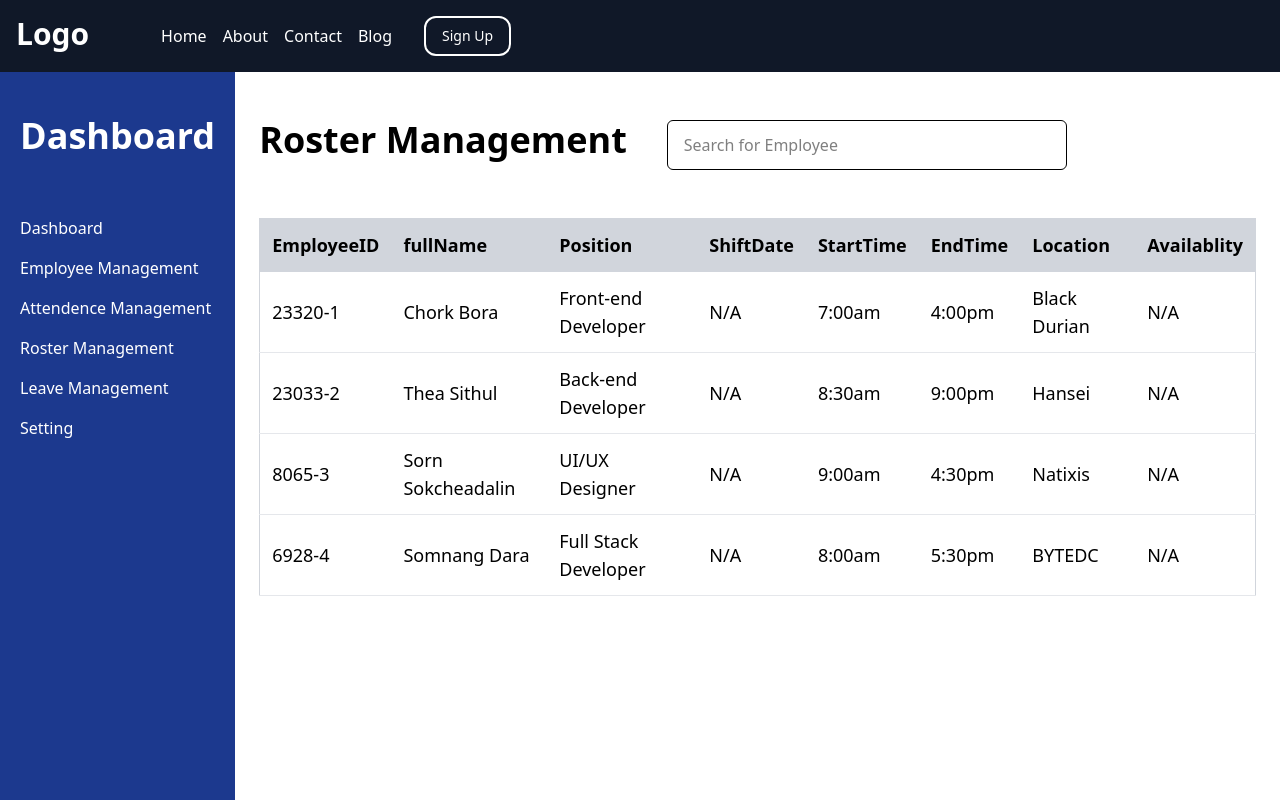
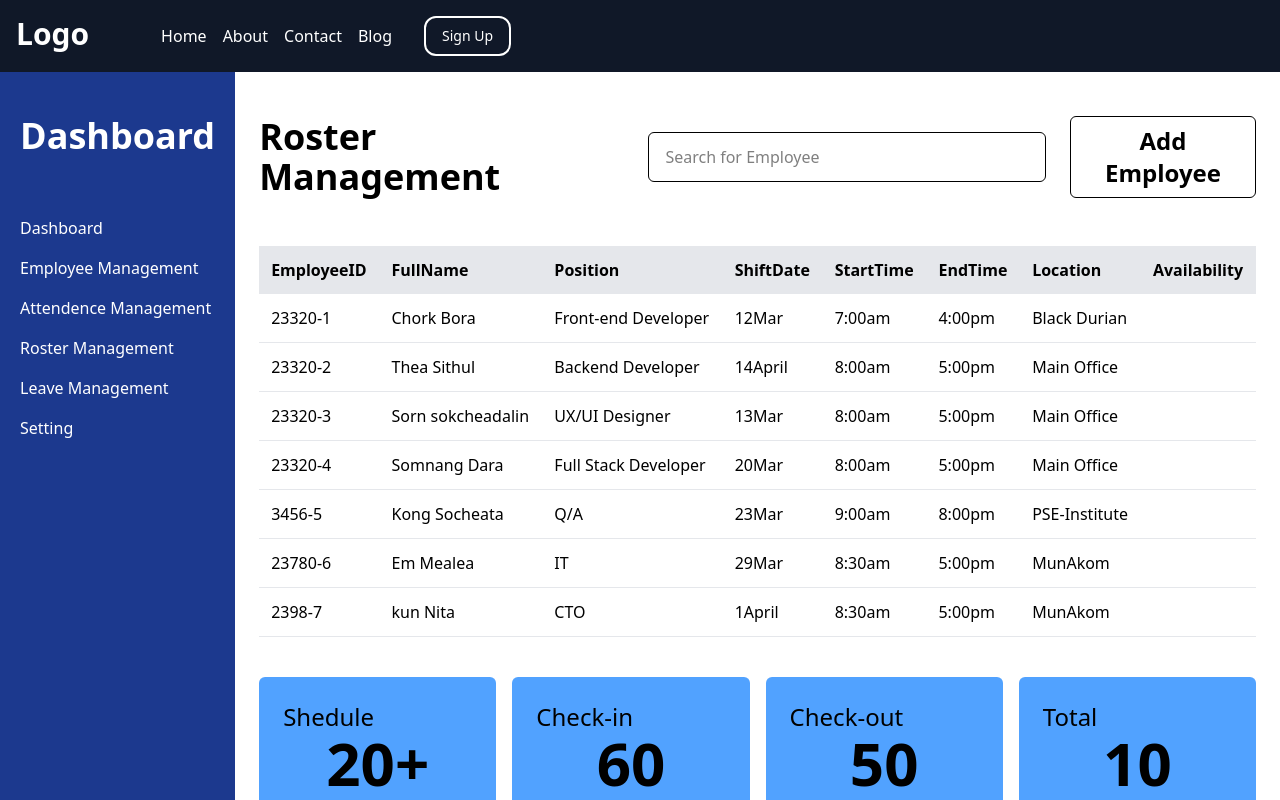
Before and after one commit to DaraCOOKED/HanSei-Electronics-fronted, a Nuxt app: page /roster-management in a window 1280 px wide. Shown: the top 800 px of the page. Built offline with nearby package versions, Linux system fonts and the light colour scheme.

Commit message:
feat/add employee

```diff
--- a/app/components/Roster.vue
+++ b/app/components/Roster.vue
@@ -1,28 +1,23 @@
 <script setup>
-
-defineProps({
-    id: String,
-    name: String,
-    position: String,
-    shifttime: Date,
-    starttime: Date,
-    endtime: Date,
-    location: String,
-
+const props = defineProps({
+  id: String,
+  name: String,
+  position: String,
+  shifttime: String,
+  starttime: String,
+  endtime: String,
+  location: String
 });
 </script>
 
-
 <template>
-  <tbody>
-    <tr class="border-b border-gray-200 hover:bg-gray-50">
-      <td class="p-3">{{ id }}</td>
-      <td class="p-3">{{ name }}</td>
-      <td class="p-3">{{ position }}</td>
-      <td class="p-3">{{ shifttime }}</td>
-      <td class="p-3">{{ starttime }}</td>
-      <td class="p-3">{{ endtime }}</td>
-      <td class="p-3">{{ location }}</td>
-    </tr>
-  </tbody>
+  <tr class="border-b border-gray-200 hover:bg-gray-50">
+    <td class="p-3">{{ props.id }}</td>
+    <td class="p-3">{{ props.name }}</td>
+    <td class="p-3">{{ props.position }}</td>
+    <td class="p-3">{{ props.shifttime }}</td>
+    <td class="p-3">{{ props.starttime }}</td>
+    <td class="p-3">{{ props.endtime }}</td>
+    <td class="p-3">{{ props.location }}</td>
+  </tr>
 </template>
--- /dev/null
+++ b/app/components/RosterStatic.vue
@@ -0,0 +1,16 @@
+<script setup>
+const props = defineProps({
+  tittle: String,
+  number: String
+});
+</script>
+
+<template>
+    <div class="block rounded-md bg-blue-400 p-6 mt-10 hover:bg-gray-100 transition-transform duration-400 ease-in-out hover:-translate-y-1">
+        <h2 class="text-2xl font-light font-gray-300 text-aligh-start" >
+            {{ tittle }}
+        </h2>
+
+        <p class="text-center  text-6xl font-semibold">{{ number }}</p>
+    </div>
+</template>
--- a/app/pages/attendence-management.vue
+++ b/app/pages/attendence-management.vue
@@ -1,5 +1,5 @@
 <script setup>
-import ApSsidebar from '~/components/AppSidebar.vue';
+import AppSidebar from '~/components/AppSidebar.vue';
 </script>
 
 <template>
--- a/app/pages/index.vue
+++ b/app/pages/index.vue
@@ -1,11 +1,11 @@
 <script setup>
-import Appsidebar from '~/components/Appsidebar.vue'
+import AppSidebar from '~/components/AppSidebar.vue'
 </script>
 
 <template>
     <div class="flex">
 
-        <Appsidebar />
+        <AppSidebar />
 
         <div class="p-6">
             <h1>Dashboard</h1>
--- a/app/pages/roster-management.vue
+++ b/app/pages/roster-management.vue
@@ -1,112 +1,255 @@
 <script setup>
-import AppSidebar from '../components/AppSidebar.vue';
+import { ref, computed } from 'vue'
+import AppSidebar from '../components/AppSidebar.vue'
+import Roster from '../components/Roster.vue'
+import RosterStatic from '~/components/RosterStatic.vue'
 
-function myFunction() {
-    var input, filter, table, tr, td, i, txtValue;
-    input = document.getElementById("myInput");
-    filter = input.value.toUpperCase();
-    table = document.getElementById("myTable");
-    tr = table.getElementsByTagName("tr");
-    // Start loop from index 1 to skip the header row (thead)
-    for (i = 1; i < tr.length; i++) {
-        td = tr[i].getElementsByTagName("td")[0];
-        if (td) {
-            txtValue = td.textContent || td.innerText;
-            if (txtValue.toUpperCase().indexOf(filter) > -1) {
-                tr[i].style.display = "";
-            } else {
-                tr[i].style.display = "none";
-            }
-        }
-    }
+const search = ref("")
+
+const employees = [
+    {
+        id: "23320-1",
+        name: "Chork Bora",
+        position: "Front-end Developer",
+        shifttime: "12Mar",
+        starttime: "7:00am",
+        endtime: "4:00pm",
+        location: "Black Durian"
+    },
+    {
+        id: "23320-2",
+        name: "Thea Sithul",
+        position: "Backend Developer",
+        shifttime: "14April",
+        starttime: "8:00am",
+        endtime: "5:00pm",
+        location: "Main Office"
+    },
+    {
+        id: "23320-3",
+        name: "Sorn sokcheadalin",
+        position: "UX/UI Designer",
+        shifttime: "13Mar",
+        starttime: "8:00am",
+        endtime: "5:00pm",
+        location: "Main Office",
+        availability: "Available"
+    },
+    {
+        id: "23320-4",
+        name: "Somnang Dara",
+        position: "Full Stack Developer",
+        shifttime: "20Mar",
+        starttime: "8:00am",
+        endtime: "5:00pm",
+        location: "Main Office",
+        availability: "Available"
+    },
+
+    {
+        id: "3456-5",
+        name: "Kong Socheata",
+        position: "Q/A",
+        shifttime: "23Mar",
+        starttime: "9:00am",
+        endtime: "8:00pm",
+        location: "PSE-Institute",
+        availability: "Available"
+
+    },
+
+    {
+        id: "23780-6",
+        name: "Em Mealea",
+        position: "IT",
+        shifttime: "29Mar",
+        starttime: "8:30am",
+        endtime: "5:00pm",
+        location: "MunAkom",
+        availability: "Available"
+
+    },
+
+    {
+        id: "2398-7",
+        name: "kun Nita",
+        position: "CTO",
+        shifttime: "1April",
+        starttime: "8:30am",
+        endtime: "5:00pm",
+        location: "MunAkom",
+        availability: "Available"
+
+    },
+]
+
+const filteredEmployees = computed(() => {
+    return employees.filter(emp =>
+        emp.name.toLowerCase().includes(search.value.toLowerCase()) ||
+        emp.id.toLowerCase().includes(search.value.toLowerCase())
+    )
+});
+
+// button alert
+const showForm = ref(false)
+
+function openForm() {
+    showForm.value = true
 }
+
+function closeForm() {
+    showForm.value = false
+}
+
 </script>
 
 <template>
     <div class="flex">
-        <!-- leftbar -->
+
+        <!-- Left bar -->
         <AppSidebar />
 
-        <!-- rightbar -->
-        <div class="mt-6 p-6 w-full">
+        <div class="p-6 w-full">
+
+            <!-- right Bar -->
+            <div class="flex items-center gap-6">
+                <h1 class="text-4xl font-bold mt-5">
+                    Roster Management
+                </h1>
+
+                <input v-model="search" placeholder="Search for Employee"
+                    class="w-100 p-3 pl-4 mt-5 text-base border rounded-md" />
+
+                <!-- button for create employee -->
+                <button @click="showForm = true"
+                    class="border rounded-md p-2 mt-5 text-2xl hover:bg-blue-400 font-bold transition-transform duration-400 ease-in-out hover:-translate-y-1">
+                    Add Employee
+                </button>
+
+                <!-- alert table creating employee -->
+
+                <div v-if="showForm" class="rounded-md block p-5 mt-5 border">
+                    <p class="text-center w-full font-black text-4xl">Add Employee
+                        <button @click="showForm = false" class="left-0 top-0 border-1 rounded-sm hover:bg-red-500">
+
+                            <svg xmlns="http://www.w3.org/2000/svg" fill="none" viewBox="0 0 24 24" stroke-width="2"
+                                stroke="currentColor" class="w-10 h-10">
+
+                                <path stroke-linecap="round" stroke-linejoin="round" d="M6 18L18 6M6 6l12 12" />
+                            </svg>
+
+                        </button>
+                    </p>
 
 
-            <div class="flex gap-10">
-                <!-- The Tittle -->
-                <h1 class="text-4xl font-syne font-bold mb-4">Roster Management</h1>
+                    <div class="">
+                        <form action="/action_page.php" class="mt-5 display-none position-fixed">
+                            <div class="flex gap-5">
+                                <label for="uname" class="font-bold text-start"><b>Firstname</b></label> <br>
+                                <input type="text" placeholder="Enter Firstname" name="uname"
+                                    class="border rounded-md p-3 font-light" required><br><br>
 
-                <!-- search  -->
-                <input type="text" id="myInput" onkeyup="myFunction()" placeholder="Search for Employee"
-                    title="Type in a name"
-                    class="w-100 p-3 pl-4 mb-4 text-base border border-black-300 rounded-md focus:outline-none focus:ring-2 focus:ring-blue-500">
+                                <label for="uname" class="font-bold text-start"><b>Lastname</b></label> <br>
+                                <input type="text" placeholder="Enter Lastname" name="uname"
+                                    class="border rounded-md p-3 font-light" required><br><br>
+                            </div><br>
+
+                            <div class="flex gap-5">
+                                <label for="uname" class="font-bold text-start"><b>Position</b></label> <br>
+                                <input type="text" placeholder="Enter   Position" name="uname"
+                                    class="border rounded-md p-3 font-light" required><br><br>
+
+                                <label for="uname" class="font-bold text-start"><b>Shifttime</b></label> <br>
+                                <input type="text" placeholder="Enter Shiftime" name="uname"
+                                    class="border rounded-md p-3 font-light" required><br><br>
+                            </div><br>
+
+                            <div class="flex gap-5">
+                                <label for="uname" class="font-bold text-start"><b>StartTime</b></label> <br>
+                                <input type="text" placeholder="Enter Starttime" name="uname"
+                                    class="border rounded-md p-3 font-light" required><br><br>
+
+                                <label for="uname" class="font-bold text-start"><b>EndTime</b></label> <br>
+                                <input type="text" placeholder="Enter EndTime" name="uname"
+                                    class="border rounded-md p-3 font-light" required><br><br>
+                            </div><br>
+
+                            <div class="flex gap-5">
+                                <label for="uname" class="font-bold text-start"><b>Location</b></label> <br>
+                                <input type="text" placeholder="Enter Location" name="uname"
+                                    class="border rounded-md p-3 font-light" required><br><br>
+
+                                <label for="uname" class="font-bold text-start"><b>Availability</b></label> <br>
+                                <input type="text" placeholder="Enter Availability" name="uname"
+                                    class="border rounded-md p-3 font-light" required><br><br>
+                            </div><b></b><br>
+
+                            <!-- role radio -->
+                            <div class="flex gap-3">
+                                <p class="font-bold text-xl font-sans">Role</p>
+                                <input type="radio" id="age1" name="age" value="Staff">
+                                <label for="age1">Staff</label><br>
+                                <input type="radio" id="age2" name="age" value="60">
+                                <label for="age2">Instuctor</label>
+                            </div><br>
+
+                            <!-- checkbox -->
+                            <label>
+                                <input type="checkbox" checked="checked" name="remember"> Let user know they were added
+                                to this course
+                            </label><br><br>
+
+                            <div class="flex gap-4 ">
+                                <input type="submit" value="Submit  "
+                                    class=" text-center rounded-md p-2 text-xl bg-blue-400 hover:bg-gray-300 w-30 transition-transform duration-400 ease-in-out hover:-translate-y-1">
+
+                                <input type="submit" value="Cencel"
+                                    class="text-center rounded-md p-2 text-xl bg-red-500 hover:bg-gray-300  w-30 transition-transform duration-400 ease-in-out hover:-translate-y-1">
+                            </div>
+                        </form>
+
+                    </div>
+                </div>
+
 
             </div>
 
-            <!-- list Table -->
-            <div class="overflow-x-auto">
-                <table id="myTable" class="mt-8 min-w-full border-collapse border border-gray-300 text-lg">
-                    <!-- list field -->
-                    <thead>
-                        <tr class="bg-gray-300 border-b border-gray-300">
-                            <th class=" text-left p-3 font-semibold">EmployeeID</th>
-                            <th class=" text-left p-3 font-semibold">fullName</th>
-                            <th class=" text-left p-3 font-semibold">Position</th>
-                            <th class=" text-left p-3 font-semibold">ShiftDate</th>
-                            <th class=" text-left p-3 font-semibold">StartTime</th>
-                            <th class=" text-left p-3 font-semibold">EndTime</th>
-                            <th class=" text-left p-3 font-semibold">Location</th>
-                            <th class=" text-left p-3 font-semibold">Availablity</th>
-                        </tr>
-                    </thead>
 
-                    <!-- list employee -->
-                    <tbody>
-                        <tr class="border-b border-gray-200 hover:bg-gray-50">
-                            <td class="p-3">23320-1</td>
-                            <td class="p-3">Chork Bora</td>
-                            <td class="p-3">Front-end Developer</td>
-                            <td class="p-3">N/A</td>
-                            <td class="p-3">7:00am</td>
-                            <td class="p-3">4:00pm</td>
-                            <td class="p-3">Black Durian</td>
-                            <td class="p-3">N/A</td>
-                        </tr>
-                        <tr class="border-b border-gray-200 hover:bg-gray-50">
-                            <td class="p-3">23033-2</td>
-                            <td class="p-3">Thea Sithul</td>
-                            <td class="p-3">Back-end Developer</td>
-                            <td class="p-3">N/A</td>
-                            <td class="p-3">8:30am</td>
-                            <td class="p-3">9:00pm</td>
-                            <td class="p-3">Hansei</td>
-                            <td class="p-3">N/A</td>
-                        </tr>
-                        <tr class="border-b border-gray-200 hover:bg-gray-50">
-                            <td class="p-3">8065-3</td>
-                            <td class="p-3">Sorn Sokcheadalin</td>
-                            <td class="p-3">UI/UX Designer</td>
-                            <td class="p-3">N/A</td>
-                            <td class="p-3">9:00am</td>
-                            <td class="p-3">4:30pm</td>
-                            <td class="p-3">Natixis</td>
-                            <td class="p-3">N/A</td>
-                        </tr>
-                        <tr class="border-b border-gray-200 hover:bg-gray-50">
-                            <td class="p-3">6928-4</td>
-                            <td class="p-3">Somnang Dara</td>
-                            <td class="p-3">Full Stack Developer</td>
-                            <td class="p-3">N/A</td>
-                            <td class="p-3">8:00am</td>
-                            <td class="p-3">5:30pm</td>
-                            <td class="p-3">BYTEDC</td>
-                            <td class="p-3">N/A</td>
-                        </tr>
-                    </tbody>
-                </table>
+            <table class="min-w-full  mt-12 rounded-md">
+
+                <thead class="bg-gray-200">
+                    <tr>
+                        <th class="p-3 text-left">EmployeeID</th>
+                        <th class="p-3 text-left">FullName</th>
+                        <th class="p-3 text-left">Position</th>
+                        <th class="p-3 text-left">ShiftDate</th>
+                        <th class="p-3 text-left">StartTime</th>
+                        <th class="p-3 text-left">EndTime</th>
+                        <th class="p-3 text-left">Location</th>
+                        <th class="p-3 text-left">Availability</th>
+                    </tr>
+                </thead>
+
+                <tbody>
+
+                    <Roster v-for="emp in filteredEmployees" :key="emp.id" v-bind="emp" />
+
+                </tbody>
+
+            </table>
+
+
+            <!-- static employee -->
+            <div class="grid grid-cols-4 gap-4 duration-500 font-sans translate-(--my-translate) ">
+                <!-- box -->
+                <RosterStatic tittle="Shedule" number="20+" />
+                <RosterStatic tittle="Check-in" number="60" />
+                <RosterStatic tittle="Check-out" number="50" />
+                <RosterStatic tittle="Total" number="10" />
             </div>
 
+        </div>
+    </div>
 
-        </div>
 
-    </div>
 </template>
--- a/nuxt.config.ts
+++ b/nuxt.config.ts
@@ -6,6 +6,7 @@ export default defineNuxtConfig({ // or module.exports in Nuxt 2
         // Example: Adding a CDN script for jQuery
         {
           src: 'https://cdn.jsdelivr.net/npm/@tailwindcss/browser@4',
+
         }
       ],
     }
--- a/package.json
+++ b/package.json
@@ -10,6 +10,10 @@
     "postinstall": "nuxt prepare"
   },
   "dependencies": {
+    "@fortawesome/fontawesome-svg-core": "^7.2.0",
+    "@fortawesome/free-brands-svg-icons": "^7.2.0",
+    "@fortawesome/free-solid-svg-icons": "^7.2.0",
+    "@fortawesome/vue-fontawesome": "^3.1.3",
     "@nuxt/eslint": "^1.15.2",
     "@nuxt/image": "^2.0.0",
     "@tailwindcss/vite": "^4.2.1",
```
Also changed, not shown: 1 other file (tests, documents, lock files or other folders).
